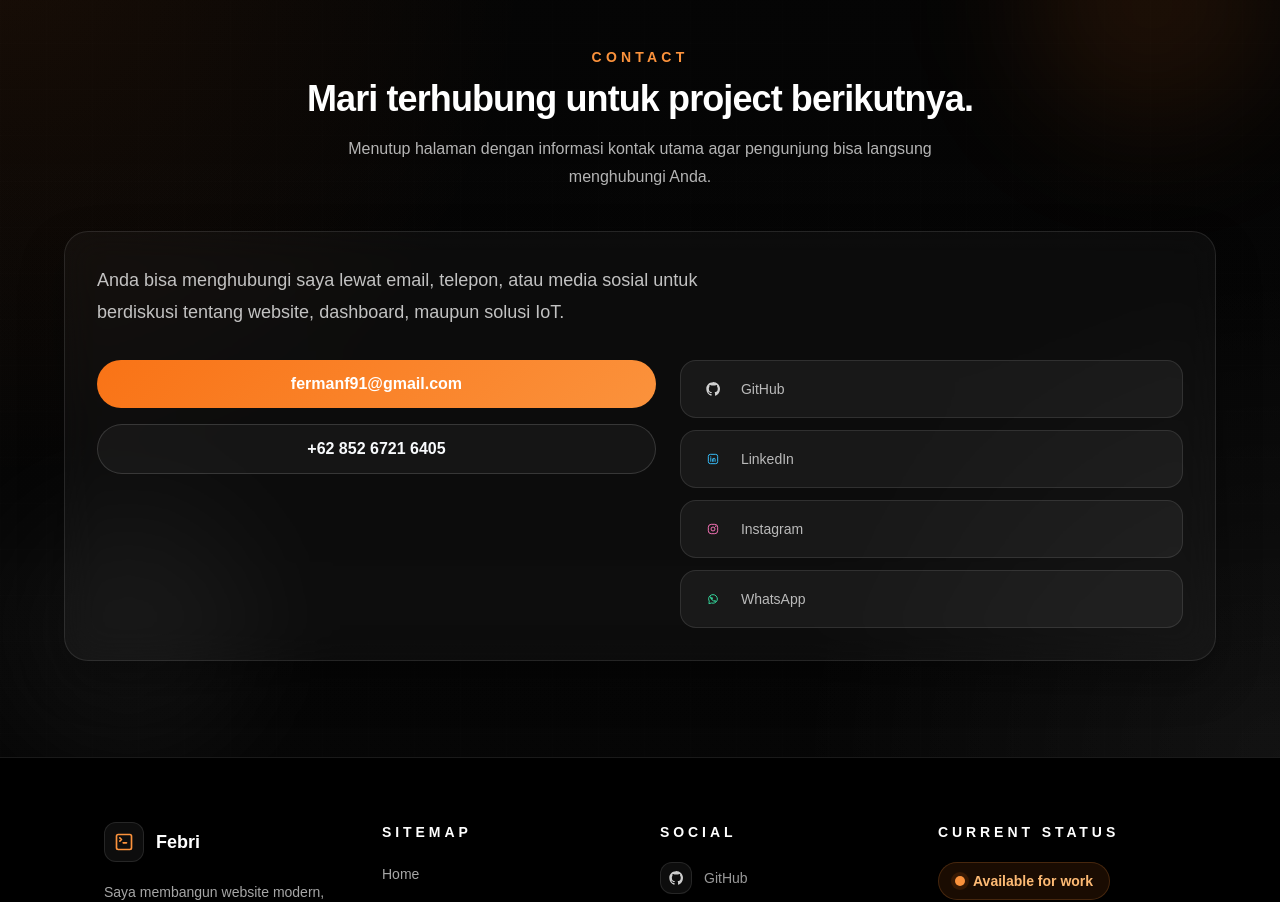
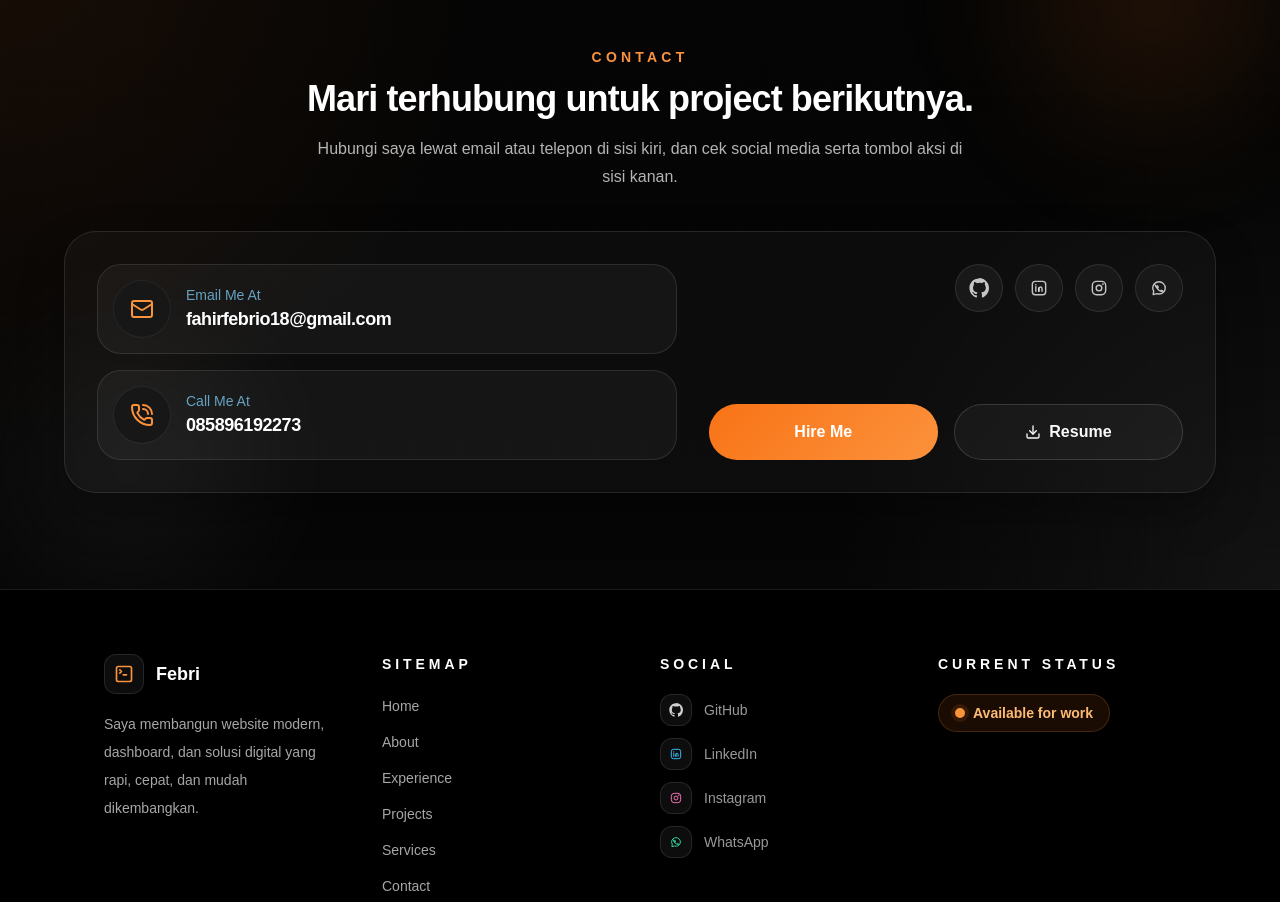
Before and after one commit to pebrio/Febrio, a Next.js app: page / in a window 1280 px wide. Shown: the part 5460-6362 px from the top of the page. Built offline with nearby package versions, Linux system fonts and the light colour scheme.

Commit message:
Initial commit

```diff
--- a/components/ContactSection.tsx
+++ b/components/ContactSection.tsx
@@ -1,3 +1,6 @@
+import { Download, Mail, PhoneCall } from "lucide-react";
+import type { ComponentType } from "react";
+
 import SectionHeading from "./SectionHeading";
 import ScrollReveal from "./ScrollReveal";
 import SectionBackground from "./SectionBackground";
@@ -21,10 +24,61 @@ const socialLinks = [
   },
   {
     label: "WhatsApp",
-    href: "https://wa.me/6285267216405",
+    href: "https://wa.me/6285896192273",
     icon: WhatsAppIcon,
   },
 ];
+
+function ContactLine({
+  icon: Icon,
+  label,
+  value,
+  href,
+}: {
+  icon: ComponentType<{ className?: string }>;
+  label: string;
+  value: string;
+  href: string;
+}) {
+  return (
+    <a
+      href={href}
+      className="group flex items-center gap-4 rounded-3xl border border-white/10 bg-white/[0.04] px-4 py-4 transition duration-300 hover:-translate-y-0.5 hover:border-orange-400/30 hover:bg-white/[0.06]"
+    >
+      <span className="flex h-14 w-14 items-center justify-center rounded-full bg-[#171717] text-orange-400 shadow-[0_0_0_1px_rgba(255,255,255,0.05)] transition duration-300 group-hover:scale-105 group-hover:bg-[#1d1d1d] group-hover:text-orange-300">
+        <Icon className="h-6 w-6" />
+      </span>
+      <span>
+        <span className="block text-sm font-medium text-sky-300/75">{label}</span>
+        <span className="block text-lg font-semibold tracking-tight text-white">
+          {value}
+        </span>
+      </span>
+    </a>
+  );
+}
+
+function SocialButton({
+  icon: Icon,
+  href,
+  label,
+}: {
+  icon: ComponentType<{ className?: string }>;
+  href: string;
+  label: string;
+}) {
+  return (
+    <a
+      href={href}
+      target="_blank"
+      rel="noreferrer"
+      aria-label={label}
+      className="flex h-12 w-12 items-center justify-center rounded-full border border-white/10 bg-[#181818] text-white/75 transition duration-300 hover:-translate-y-0.5 hover:border-white/20 hover:bg-[#222222] hover:text-white"
+    >
+      <Icon className="h-5 w-5" />
+    </a>
+  );
+}
 
 export default function ContactSection() {
   return (
@@ -37,57 +91,59 @@ export default function ContactSection() {
         <SectionHeading
           eyebrow="Contact"
           title="Mari terhubung untuk project berikutnya."
-          description="Menutup halaman dengan informasi kontak utama agar pengunjung bisa langsung menghubungi Anda."
+          description="Hubungi saya lewat email atau telepon di sisi kiri, dan cek social media serta tombol aksi di sisi kanan."
         />
-        <ScrollReveal className="portfolio-card mt-10 rounded-3xl p-8">
-          <p className="max-w-2xl text-lg leading-8 text-white/75">
-            Anda bisa menghubungi saya lewat email, telepon, atau media sosial
-            untuk berdiskusi tentang website, dashboard, maupun solusi IoT.
-          </p>
-          <div className="mt-8 grid gap-6 md:grid-cols-[1fr_0.9fr]">
+
+        <ScrollReveal className="mt-10">
+          <div className="portfolio-card grid gap-8 rounded-[2rem] p-6 md:p-8 lg:grid-cols-[1.1fr_0.9fr]">
             <div className="space-y-4">
-              <a
-                href="mailto:fermanf91@gmail.com"
-                className="portfolio-btn portfolio-btn-primary w-full justify-center"
-              >
-                fermanf91@gmail.com
-              </a>
-              <a
-                href="tel:+6285267216405"
-                className="portfolio-btn portfolio-btn-secondary w-full justify-center"
-              >
-                +62 852 6721 6405
-              </a>
+              <ContactLine
+                icon={Mail}
+                label="Email Me At"
+                value="fahirfebrio18@gmail.com"
+                href="mailto:fahirfebrio18@gmail.com"
+              />
+              <ContactLine
+                icon={PhoneCall}
+                label="Call Me At"
+                value="085896192273"
+                href="tel:+6285896192273"
+              />
             </div>
-            <div className="grid gap-3">
+
+            <div className="flex flex-col justify-between gap-6">
+              <div className="flex justify-start gap-3 sm:justify-end">
                 {socialLinks.map((social) => {
                   const Icon = social.icon;
 
                   return (
+                    <SocialButton
+                      key={social.label}
+                      icon={Icon}
+                      href={social.href}
+                      label={social.label}
+                    />
+                  );
+                })}
+              </div>
+
+              <div className="grid gap-4 sm:grid-cols-2 lg:grid-cols-1 xl:grid-cols-2">
                 <a
-                    key={social.label}
-                    href={social.href}
+                  href="#contact"
+                  className="portfolio-btn portfolio-btn-primary flex h-14 items-center justify-center rounded-2xl text-base"
+                >
+                  Hire Me
+                </a>
+                <a
+                  href="https://drive.google.com/file/d/1vMVj9tFrC9DaCauJLrNig_TjPzkNYkhy/view?usp=drive_link"
                   target="_blank"
                   rel="noreferrer"
-                    className="group flex items-center gap-3 rounded-2xl border border-white/10 bg-white/5 px-4 py-3 text-white/70 transition hover:border-white/15 hover:bg-white/8 hover:text-white"
+                  className="portfolio-btn portfolio-btn-secondary flex h-14 items-center justify-center rounded-2xl text-base"
                 >
-                    <span
-                      className={`flex h-8 w-8 items-center justify-center rounded-xl transition ${
-                        social.label === "GitHub"
-                          ? "text-white/80 group-hover:text-white"
-                          : social.label === "LinkedIn"
-                            ? "text-sky-400 group-hover:text-sky-300"
-                            : social.label === "Instagram"
-                              ? "text-pink-400 group-hover:text-pink-300"
-                              : "text-emerald-400 group-hover:text-emerald-300"
-                      }`}
-                    >
-                      <Icon className="h-3.5 w-3.5" />
-                    </span>
-                    <span className="text-sm font-medium">{social.label}</span>
+                  <Download className="mr-2 h-4 w-4" />
+                  Resume
                 </a>
-                );
-              })}
+              </div>
             </div>
           </div>
         </ScrollReveal>
```
Also changed, not shown: 1 other file (tests, documents, lock files or other folders). Lines whose indentation alone changed are shown as unchanged.
